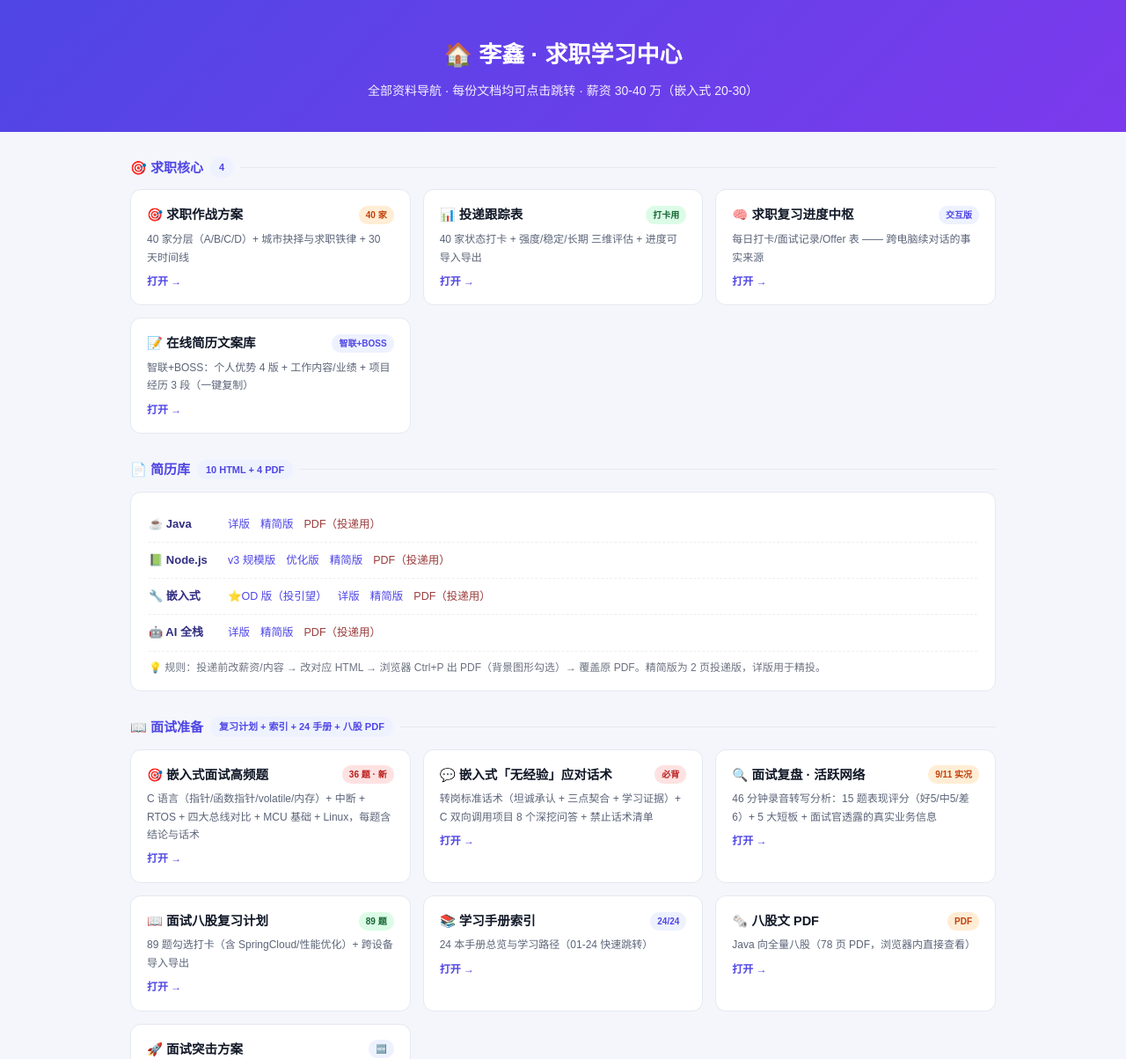
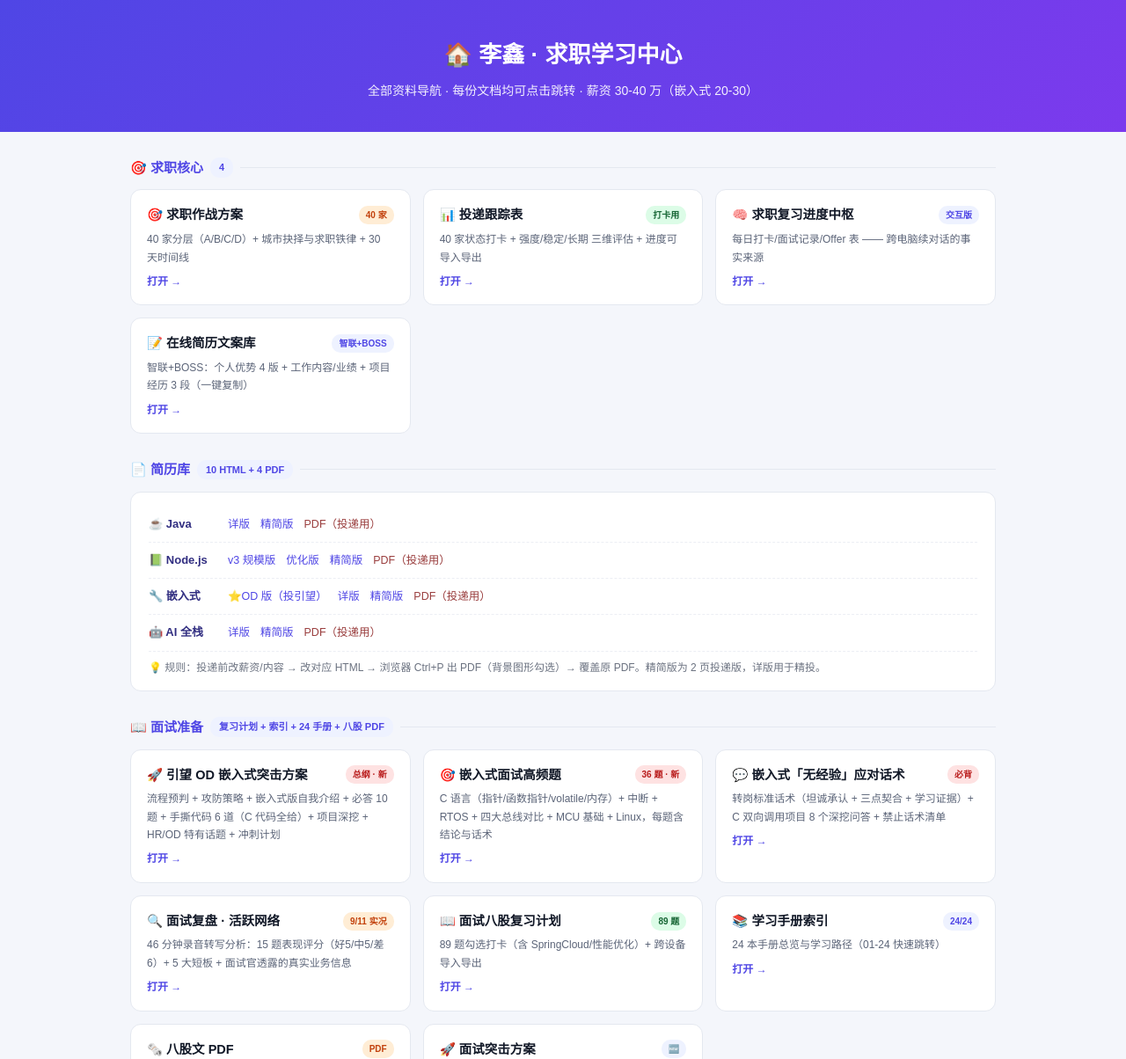
Before and after one commit to li-1171470942/interview-study, a plain HTML site: page 学习中心.html in a window 1280 px wide. Shown: the top 1204 px of the page at 88% size. Drawn offline with Linux system fonts and the light colour scheme.

Commit message:
feat: 新增华为引望OD嵌入式面试突击方案（总纲）+ 学习中心/进度中枢挂载 + 修正清单数字与文件名

```diff
--- a/学习中心.html
+++ b/学习中心.html
@@ -53,7 +53,8 @@
 <div class="rrow"><span class="dir">🤖 AI 全栈</span><span class="links"><a href="李鑫-AI全栈开发工程师-社招简历.html">详版</a><a href="李鑫-AI全栈-精简版.html">精简版</a><a class="f" href="李鑫 - AI应用全栈开发工程师（社招·精简版）.pdf">PDF（投递用）</a></span></div>
 <div class="note">💡 规则：投递前改薪资/内容 → 改对应 HTML → 浏览器 Ctrl+P 出 PDF（背景图形勾选）→ 覆盖原 PDF。精简版为 2 页投递版，详版用于精投。</div>
 </div>
-<div class="sec-title">📖 面试准备 <span class="cnt">复习计划 + 索引 + 24 手册 + 八股 PDF</span></div><div class="cards"><a class="card" href="嵌入式面试高频题_20260917.html"><div class="t">🎯 嵌入式面试高频题<span class="tag red">36 题 · 新</span></div><div class="d">C 语言（指针/函数指针/volatile/内存）+ 中断 + RTOS + 四大总线对比 + MCU 基础 + Linux，每题含结论与话术</div><div class="go">打开 →</div></a>
+<div class="sec-title">📖 面试准备 <span class="cnt">复习计划 + 索引 + 24 手册 + 八股 PDF</span></div><div class="cards"><a class="card" href="华为引望OD_嵌入式_面试突击方案_20260917.html"><div class="t">🚀 引望 OD 嵌入式突击方案<span class="tag red">总纲 · 新</span></div><div class="d">流程预判 + 攻防策略 + 嵌入式版自我介绍 + 必答 10 题 + 手撕代码 6 道（C 代码全给）+ 项目深挖 + HR/OD 特有话题 + 冲刺计划</div><div class="go">打开 →</div></a>
+<a class="card" href="嵌入式面试高频题_20260917.html"><div class="t">🎯 嵌入式面试高频题<span class="tag red">36 题 · 新</span></div><div class="d">C 语言（指针/函数指针/volatile/内存）+ 中断 + RTOS + 四大总线对比 + MCU 基础 + Linux，每题含结论与话术</div><div class="go">打开 →</div></a>
 <a class="card" href="嵌入式面试_无经验应对话术_20260917.html"><div class="t">💬 嵌入式「无经验」应对话术<span class="tag red">必背</span></div><div class="d">转岗标准话术（坦诚承认 + 三点契合 + 学习证据）+ C 双向调用项目 8 个深挖问答 + 禁止话术清单</div><div class="go">打开 →</div></a>
 <a class="card" href="面试复盘_活跃网络_20260911.html"><div class="t">🔍 面试复盘 · 活跃网络<span class="tag orange">9/11 实况</span></div><div class="d">46 分钟录音转写分析：15 题表现评分（好5/中5/差6）+ 5 大短板 + 面试官透露的真实业务信息</div><div class="go">打开 →</div></a>
 <a class="card" href="面试八股复习计划_李鑫.html"><div class="t">📖 面试八股复习计划<span class="tag green">89 题</span></div><div class="d">89 题勾选打卡（含 SpringCloud/性能优化）+ 跨设备导入导出</div><div class="go">打开 →</div></a>
```
